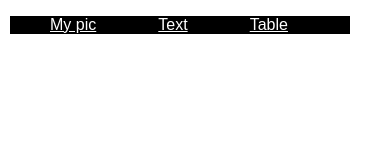
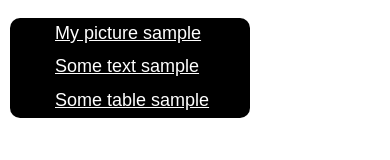
Before and after one commit to Rosteelton/frontend-first-steps, a plain HTML site: page menu.html in a window 390 px wide. Drawn offline with Linux system fonts and the light colour scheme.

Commit message:
refactor flex

```diff
--- a/css/styles.css
+++ b/css/styles.css
@@ -61,10 +61,12 @@ td {
   display: flex;
   flex-direction: row;
   font-family: Arial, Helvetica, sans-serif;
+  font-size: 18px;
   background-color: black;
   align-items: center;
-  justify-content: space-between;
-  width: 300px;
+  height: 40px;
+  width: 800px;
+  border-radius: 10px;
 }
 .menu-item {
   flex: auto;
@@ -73,3 +75,15 @@ td {
 .menu-item a {
   color: white;
 }
+
+@media screen and (max-width: 860px) {
+  .menu {
+    flex-direction: column;
+    height: 100px;
+    width: 200px;
+    align-items:flex-start;
+  }
+  .menu-item {
+    margin: 5px;
+  }
+}
--- a/menu.html
+++ b/menu.html
@@ -14,13 +14,13 @@
     <nav>
         <ul class = "menu">
             <li class="menu-item">
-                <a href="/index.html">My pic</a>
+                <a href="/index.html">My picture sample</a>
             </li>
             <li class="menu-item">
-                <a href="/index2.html">Text</a>
+                <a href="/index2.html">Some text sample</a>
             </li>
             <li class="menu-item">
-                <a href="/index3.html">Table</a>
+                <a href="/index3.html">Some table sample</a>
             </li>
         </ul>
     </nav>
```
Also changed, not shown: index.html (+1 -1 lines), index2.html (+1 -2 lines), index3.html (+1 -1 lines).
